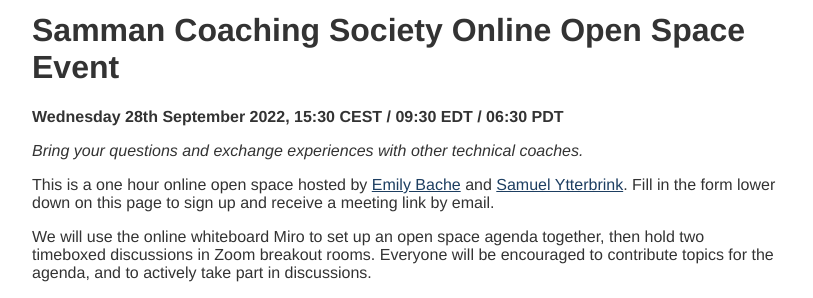
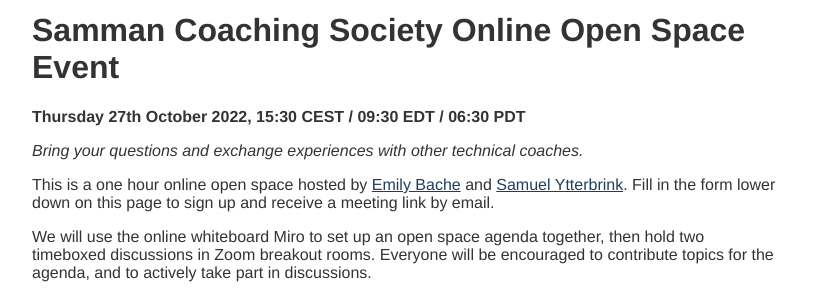
Before and after one commit to sammancoaching/website, a Jekyll site: the page built from society/events/open_space_2022-10-27.md, in a window 1280 px wide. Shown: the part 233-531 px from the top of the page, without its empty margins (233-1046 px from the left). Built offline with Jekyll 4.4.1, drawn with Linux system fonts in a browser that asks for light colours.

```diff
--- a/society/events/open_space_2022-09-28.md
+++ b/society/events/open_space_2022-10-27.md
@@ -5,7 +5,7 @@
 
 # Samman Coaching Society Online Open Space Event
 
-**Wednesday 28th September 2022, 15:30 CEST / 09:30 EDT / 06:30 PDT**
+**Thursday 27th October 2022, 15:30 CEST / 09:30 EDT / 06:30 PDT**
 
 _Bring your questions and exchange experiences with other technical coaches._
 
```
Also changed, not shown: society/events/index.md (+1 -1 lines), society/events/open_space_signup_thankyou.md (+1 -1 lines).
